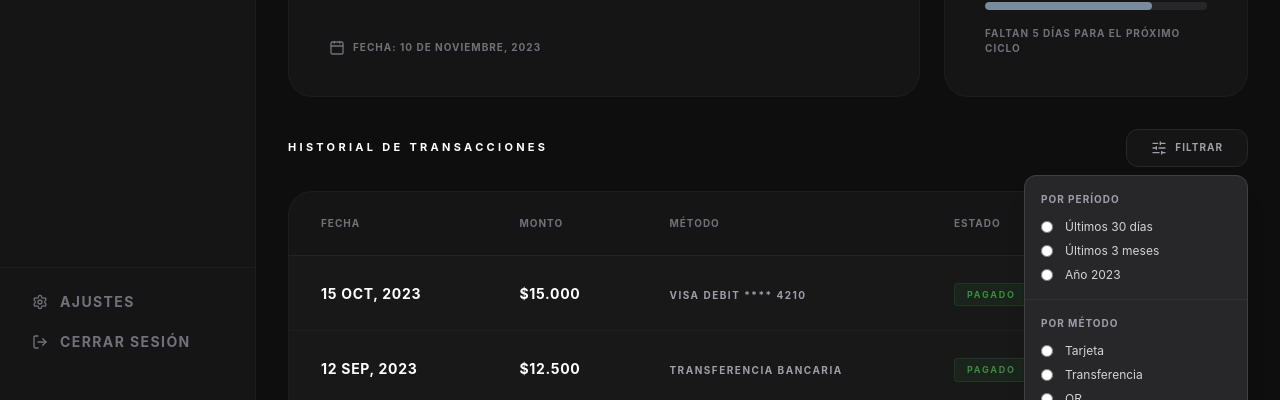
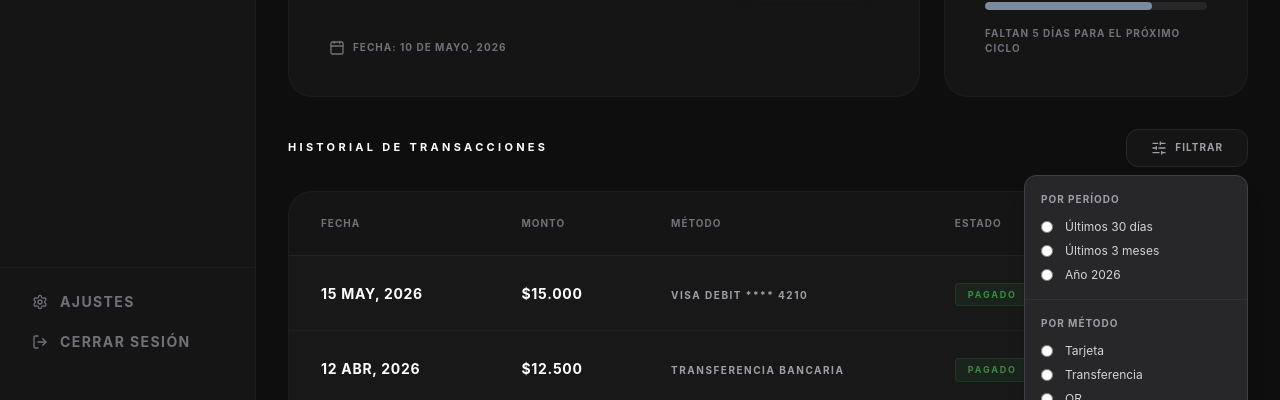
Before and after one commit to LucBere/PageAntigravity, a React (Vite) app: page /socio/pagos in a window 1280 px wide. Both pictures are taken after a click on the button "FILTRAR". Shown: the part 400-800 px from the top of the page. Built offline with nearby package versions, Linux system fonts and the light colour scheme.

Commit message:
fix: actualizacion de fechas 2026 en panel de alumno

```diff
--- a/src/components/socio/PagosSocio.tsx
+++ b/src/components/socio/PagosSocio.tsx
@@ -85,10 +85,10 @@ export default function PagosSocio() {
   };
 
   const transacciones = [
-    { id: 1, fecha: '15 OCT, 2023', monto: '$15.000', metodo: 'VISA DEBIT **** 4210', estado: 'PAGADO', rejected: false },
-    { id: 2, fecha: '12 SEP, 2023', monto: '$12.500', metodo: 'TRANSFERENCIA BANCARIA', estado: 'PAGADO', rejected: false },
-    { id: 3, fecha: '10 AGO, 2023', monto: '$12.500', metodo: 'QR MERCADO PAGO', estado: 'PAGADO', rejected: false },
-    { id: 4, fecha: '08 JUL, 2023', monto: '$12.500', metodo: 'VISA DEBIT **** 4210', estado: 'RECHAZADO', rejected: true },
+    { id: 1, fecha: '15 MAY, 2026', monto: '$15.000', metodo: 'VISA DEBIT **** 4210', estado: 'PAGADO', rejected: false },
+    { id: 2, fecha: '12 ABR, 2026', monto: '$12.500', metodo: 'TRANSFERENCIA BANCARIA', estado: 'PAGADO', rejected: false },
+    { id: 3, fecha: '10 MAR, 2026', monto: '$12.500', metodo: 'QR MERCADO PAGO', estado: 'PAGADO', rejected: false },
+    { id: 4, fecha: '08 FEB, 2026', monto: '$12.500', metodo: 'VISA DEBIT **** 4210', estado: 'RECHAZADO', rejected: true },
   ];
 
   return (
@@ -118,7 +118,7 @@ export default function PagosSocio() {
 
             <div className="flex items-center space-x-2 mt-10">
               <Calendar className="w-4 h-4 text-slate-500 dark:text-zinc-500" />
-              <p className="text-[10px] font-bold text-slate-500 dark:text-zinc-500 tracking-widest uppercase">FECHA: 10 DE NOVIEMBRE, 2023</p>
+              <p className="text-[10px] font-bold text-slate-500 dark:text-zinc-500 tracking-widest uppercase">FECHA: 10 DE MAYO, 2026</p>
             </div>
           </div>
 
@@ -170,7 +170,7 @@ export default function PagosSocio() {
                 <div className="p-4 border-b border-slate-300 dark:border-zinc-700/50">
                   <h4 className="text-[10px] font-bold text-slate-500 dark:text-zinc-400 uppercase tracking-widest mb-3">Por Período</h4>
                   <div className="space-y-2">
-                    {['Últimos 30 días', 'Últimos 3 meses', 'Año 2023'].map(opt => (
+                    {['Últimos 30 días', 'Últimos 3 meses', 'Año 2026'].map(opt => (
                       <label key={opt} className="flex items-center space-x-3 cursor-pointer group">
                         <input type="radio" name="periodo" checked={filtroPeriodo === opt} onChange={() => setFiltroPeriodo(opt)} className="w-3 h-3 accent-[#7B8B9E] bg-slate-200 dark:bg-zinc-900 border-slate-300 dark:border-zinc-700" />
                         <span className="text-xs text-slate-600 dark:text-zinc-300 group-hover:text-slate-900 dark:text-white transition-colors">{opt}</span>
```
